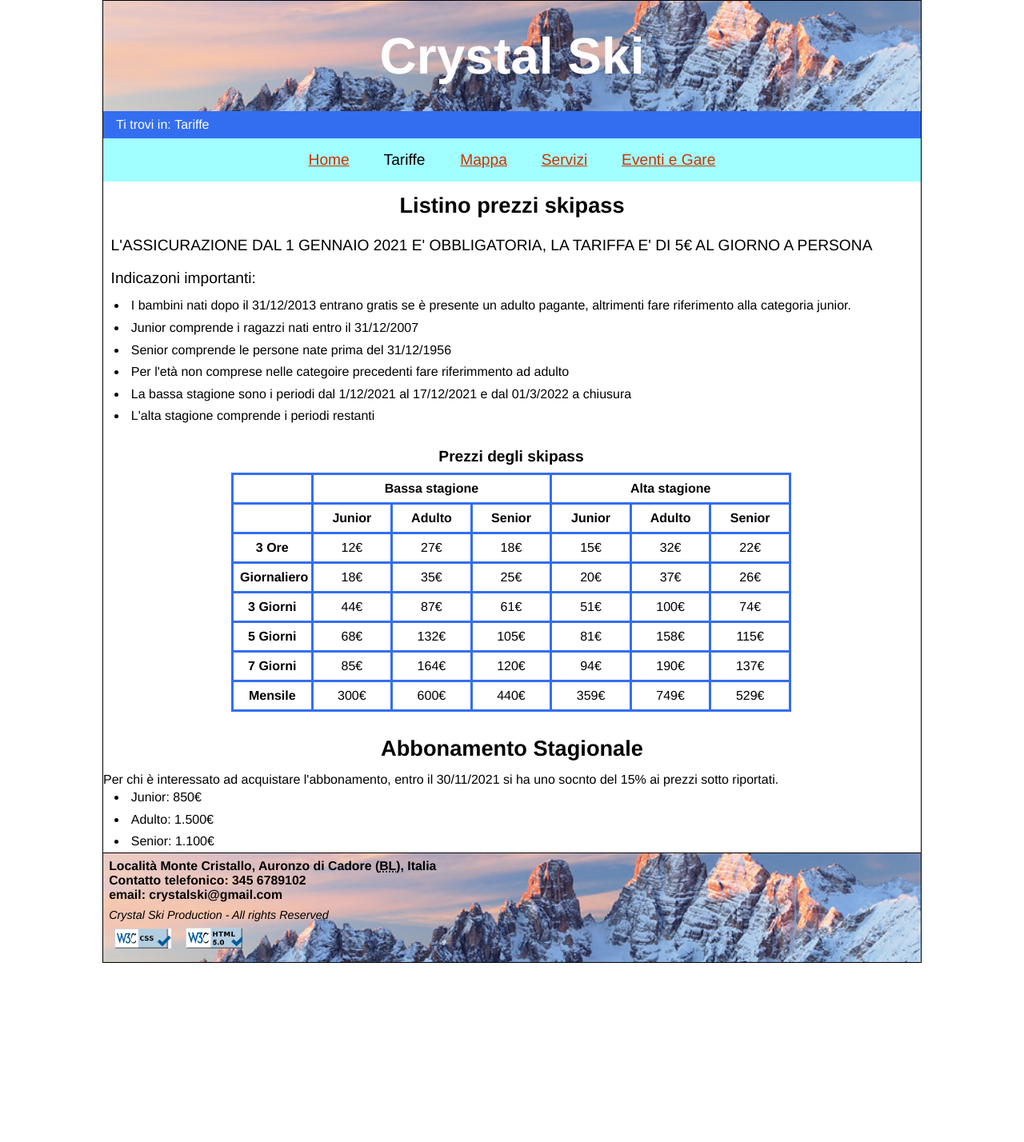
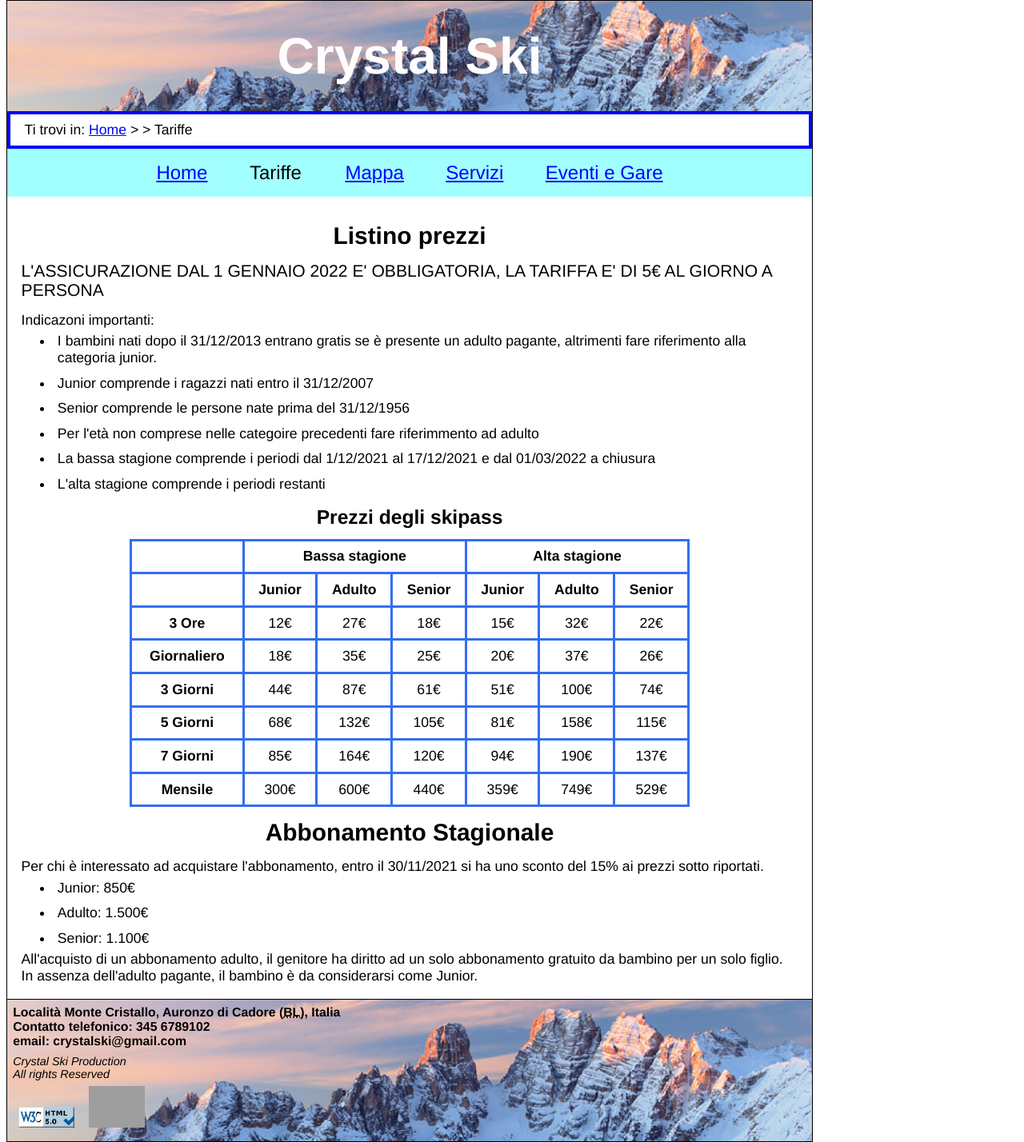
Before and after one commit to lazza89/Tech_web, a PHP site: page /tariffe.html in a window 1280 px wide. Shown: the whole page at 80% size. Before the commit the page ends 1204 px from the top, so only its background shows below. Run offline with PHP 8.4, Linux system fonts and the light colour scheme; grey boxes are pictures that could not be loaded.

Commit message:
aggiornamento
irene

```diff
--- a/Tariffe.html
+++ b/Tariffe.html
@@ -3,8 +3,8 @@
 
 <head>
 	<meta charset="utf-8" />
-	<title>Crystal Ski - Home</title>
-	<meta name="keywords" content="Crystal Ski, Sci, monte Cristallo" />
+	<title>Crystal Ski - Tariffe</title>
+	<meta name="keywords" content="Crystal Ski, Tariffe, Prezzo" />
 	<meta name="description" content="homePage" />
 	<meta name="author" content="Crystal Ski" />
 	<link rel="stylesheet" href="style.css" />
@@ -16,11 +16,12 @@
 	</header>
 
 	<nav id="breadcrumb">
-		<p>Ti trovi in: <span lang="en">Tariffe</span>
+		<p>Ti trovi in: <a href="Home.html" lang="en">Home</a> &gt; &gt; Tariffe</p>
 	</nav>
+
 	<nav id="menu">
 		<ul>
-			<li lang="en"> <a href="Home.html">Home</a></li>
+			<li> <a href="Home.html" lang="en">Home</a></li>
 			<li> Tariffe </li>
 			<li><a href="mappa.html">Mappa</a></li>
 			<li><a href="servizi.html">Servizi</a></li>
@@ -28,43 +29,38 @@
 		</ul>
 	</nav>
 
-    <body>
+    <nav class="content">
         <div id="skipass">
-            <h2> Listino prezzi skipass </h2>
-            <p> L'ASSICURAZIONE DAL 1 GENNAIO 2021 E' OBBLIGATORIA, LA TARIFFA E' DI 5€ AL GIORNO A PERSONA</p>
-
-            <p> Indicazoni importanti: </p>
+            <h2>Listino prezzi</h2>
+            <p id="assicurazione">L'ASSICURAZIONE DAL 1 GENNAIO 2022 E' OBBLIGATORIA, LA TARIFFA E' DI 5€ AL GIORNO A PERSONA</p>
+            <p>Indicazoni importanti:</p>
             <ul>
-                <li> I bambini nati dopo il 31/12/2013 entrano gratis se è presente un adulto pagante, altrimenti fare riferimento alla categoria junior. </li>
-                <li> Junior comprende i ragazzi nati entro il 31/12/2007</li>
-                <li> Senior comprende le persone nate prima del 31/12/1956</li>
-                <li> Per l'età non comprese nelle categoire precedenti fare riferimmento ad adulto</li>
-                <li> La bassa stagione sono i periodi dal 1/12/2021 al 17/12/2021 e dal 01/3/2022 a chiusura </li>
-                <li> L'alta stagione comprende i periodi restanti </li>
+                <li>I bambini nati dopo il 31/12/2013 entrano gratis se è presente un adulto pagante, altrimenti fare riferimento alla categoria <span lang="en">junior.</span></li>
+                <li><span lang="en">Junior</span> comprende i ragazzi nati entro il 31/12/2007</li>
+                <li><span lang="en">Senior</span> comprende le persone nate prima del 31/12/1956</li>
+                <li>Per l'età non comprese nelle categoire precedenti fare riferimmento ad adulto</li>
+                <li>La bassa stagione comprende i periodi dal 1/12/2021 al 17/12/2021 e dal 01/03/2022 a chiusura</li>
+                <li>L'alta stagione comprende i periodi restanti</li>
             </ul>
-
         </div>
 
-
-
-        <table ttitle="In dettaglio i prezzi degli skipass da 3 ore, giornalieri, 3-5-7 giorni e mensile in base alla categoria di appartenenza Junior, Adulto e Senior">
-            <caption> Prezzi degli skipass </caption>
+        <table title="In dettaglio i prezzi degli skipass da 3 ore, giornalieri, 3-5-7 giorni e mensile in base alla categoria di appartenenza Junior, Adulto e Senior">
+            <caption> Prezzi degli <span lang="en">skipass</span></caption>
             <thead>
                 <tr>
-                    <th> </th>
-                    <th scope="col" colspan="3"> Bassa stagione </th>
-                    <th scope="col" colspan="3"> Alta stagione </th>
+                    <th></th>
+                    <th scope="col" colspan="3">Bassa stagione</th>
+                    <th scope="col" colspan="3">Alta stagione</th>
                 </tr>
                 <tr>
                     <th> </th>
-                    <th scope="col"> Junior </th>
+                    <th scope="col" lang="en">Junior</th>
                     <th scope="col">Adulto</th>
-                    <th scope="col">Senior</th>
-                    <th scope="col"> Junior </th>
+                    <th scope="col" lang="en">Senior</th>
+                    <th scope="col" lang="en">Junior</th>
                     <th scope="col">Adulto</th>
-                    <th scope="col">Senior</th>
+                    <th scope="col" lang="en">Senior</th>
                 </tr>
-
             </thead>
 
             <tbody>
@@ -128,29 +124,33 @@
                     <td> 529€ </td>
                 </tr>
             </tbody>
-
         </table>
 
         <div id="abbonamenti">
-            <h2> Abbonamento Stagionale </h2>
-            <p> Per chi è interessato ad acquistare l'abbonamento, entro il 30/11/2021 si ha uno socnto del 15% ai prezzi sotto riportati.</p>
+            <h2>Abbonamento Stagionale </h2>
+            <p>Per chi è interessato ad acquistare l'abbonamento, entro il 30/11/2021 si ha uno sconto del 15% ai prezzi sotto riportati.</p>
             <ul>
-                <li> Junior: 850€ </li>
-                <li> Adulto: 1.500€ </li>
-                <li> Senior: 1.100€ </li>
+                <li><span lang="en">Junior:</span> 850€</li>
+                <li>Adulto: 1.500€</li>
+                <li><span lang="en">Senior:</span> 1.100€</li>
             </ul>
+            <p>All'acquisto di un abbonamento adulto, il genitore ha diritto ad un solo abbonamento gratuito da bambino per un solo figlio.</p>
+            <p>In assenza dell'adulto pagante, il bambino è da considerarsi come <span lang="en">Junior.</span></p>
         </div>
+    </nav>
 
 
-    	<footer>
-            <div class="address">
+    <footer>
+        <nav class="address">
             <p>Località Monte Cristallo, Auronzo di Cadore (<abbr title="Belluno">BL</abbr>), Italia</p>
             <p>Contatto telefonico: 345 6789102</p>
             <p lang="en">email: crystalski@gmail.com</p>
-            </div>
+        </nav>
+        <p class="author" lang="en">Crystal Ski Production</p>
+        <p class="author" lang="en">All rights Reserved</p>
+        <img class="imgValidCode" src="images/0_html5.png" alt="html valido"/>
+        <img class="imgValidCode" src="images/0_css1.png" alt="css valido"/>
+    </footer>
+</body>
 
-            <p class="author" lang="en">Crystal Ski Production - All rights Reserved</p>
-            <img class="imgValidCode" src="images/0_css.png" alt="css valido"/>
-            <img class="imgValidCode" src="images/0_html5.png" alt="html valido"/>
-        </footer>
-    </body>
+</html>
--- a/style.css
+++ b/style.css
@@ -1,4 +1,4 @@
-*{ /*con asterisco si intende a tutto*/
+*{
 	padding: 0;
 	margin: 0;
 }
@@ -6,26 +6,22 @@
 html, body{
 	font-size: 100%;
 	font-family: "Helvetica", linear, sans-serif;
-	margin: auto;
+	margin: 0;
 	max-width: 1024px;
 }
 
 body{
-	border: 1px solid #000; /*colore nero abbreviato*/
+	border: 1px solid #000;
+	margin: 0.0em 0.5em 0.0em 0.5em ;
 }
 
 header{
-	/*padding: 0.5em 1em 0.5em 1em;*/
-	/*background-color: #00ffff;/*testo nero rapporto 16.67:1  #00FFFF; acqua-nero rapporto 16.75:1*/
-	/*background-image: url('images/0_logo.jpg');
-	background-position: left;
-	background-size: 15%;
-	background-repeat: no-repeat;*/
 	background-image: url('images/sfondo.jpg');
 	background-position: center;
 	background-size: 100%;
 	background-repeat: no-repeat;
 }
+
 header h1{
 	padding: 0.5em;
 	font-size: 4em;
@@ -34,15 +30,22 @@ header h1{
 }
 
 #breadcrumb{
-	background-color: #336ef0;
-	color: #fff;
-	font-size: 1em;
+	font-size: 1.1em;
 	padding: 0.5em 0.5em 0.5em 1em;
+	border: 4.5px solid #0000ff;
+}
+
+#breadcrumb a:link{
+	color: #0000ff; /* con fff rapporto 8.59:1*/
+}
+
+#breadcrumb a:visited{
+	color: #800080; /* con fff rapporto 9.42:1*/
 }
 
 #menu{
 	background-color: #a2ffff;
-	color: #000;
+	color: #000; /*con a2ffff rapporto 18.28:1*/
 	text-align: center;
 	padding: 1em;
 }
@@ -50,34 +53,21 @@ header h1{
 #menu li{
 	display: inline;
 	padding: 1em;
-	font-size: 1.2em;
+	font-size: 1.5em;
 }
 
-#menu a{
-	color: #cc3300;
+#menu a:link{
+	color: #0000ff; /*con a2ffff rapporto 7.48: 1*/
 }
 
 #menu a:visited{
-	color: #000;
+	color: #800080 /*con a2ffff rapporto 8.20:1*/
 }
 
-/*
-#novita {
-	background-color: #fff;
-}
-#novita h2{
-	color: #e60000;
-}
 
-#novita li{
-	list-style-type: none;
-	padding: 0.5em;
-	font-size: 1.2em;
-}*/
-
-
+/* HOME */
 #offerte h2, #news h2{
-	color: #e60000;
+	color: #e60000; /*con fff rapporto 4.81:1*/
 }
 
 #offerte li, #news li{
@@ -89,89 +79,93 @@ header h1{
 #offerte{
 	float: left;
 	width: 45%;
-	border:  2px solid  #336ef0;
+	border:  2px solid  #336ef0; /*con fff rapporto 4.54:1*/
 	padding: 1em;
 	margin-top: 1em;
-	height: 12em;
-	margin-left:0.5em ;
+	min-height: 12em;
+	margin-left:0.5em;
 }
-
-
 
 #news{
 	float: right;
 	width: 45%;
-	border:  2px solid  #336ef0 ;
+	border:  2px solid  #336ef0; /*con fff rapporto 4.54:1*/
 	padding: 1em;
 	margin-top:1em;
-	margin-right:0.5em ;
-	height: 12em;
+	margin-right:0.5em;
+	min-height: 12em;
+	text-align: center;
 }
 
-#content1 .imgHome{
-	/*padding: 0.5em;
-	width: 45%;
-	padding-left: 25%;
-	padding-top: 2em;*/
 
+/* GENERAL CONTENT */
+.content{
+	clear: both;
+	font-size: 1.1em;
+	margin: 0.5em;
+	padding: 0.5em;
+
+}
+
+.content h2{
+	clear: both;
+	text-align: center;
+	font-size: 1.7em;
+	padding-top: 0.5em;
+	padding-bottom: 0.5em;
+}
+
+.content a:link{
+	color: #0000ff; /* con fff rapporto 8.59:1*/
+}
+
+.content a: visited{
+	color: #800080; /* con fff rapporto 9.42:1*/
+}
+
+/* HOME content */
+#presentazione p, #curiosita p{
+	padding: 0.5em;
+}
+
+#presentazione .imgHome{
 	float: right;
 	padding: 1em;
 	width: 40%;
+	vertical-align: middle;
 }
 
-
-
-#content1 {
-	clear:both;
-	padding: 1em;
-	margin: 1em 0.5em 1em 0.5em;
+#strada dt{
+	font-size: 1.3em;
+	padding: 0.2em 1em 0.0em 1em;
+	list-style-type: square;
+	color: #008800 /* con fff rapporto 4.64:1*/
 }
 
-#content1 p, #content3 p, #skipass p{
-	padding: 0.5em;
+#strada dd{
+	font-size: 1em;
+	padding-left: 2.5em;
+	padding-bottom: 1em;
+}
+
+#curiosita #imgCristallo{
+	float: left;
+	width: 45%;
+	margin: 1em;
+}
+
+#curiosita > #primo{
+	margin-top: 1.5em;
+}
+
+/* TARIFFE */
+#assicurazione{
+	padding-bottom: 0.7em;
 	font-size: 1.2em;
 }
 
-#content2 h2, #content3 h2{
-	text-align: center;
-	font-size: 1.7em;
-	margin-bottom: 0em;
-	padding-bottom: 0em;
-	padding-top: 1em;
-}
-
-#content2 dt{
-	font-size: 1.3em;
-	padding: 1em 1em 0.2em 1em;
-	list-style-type: square;
-	color:  #336ef0;
-}
-
-#content2 dd{
-	font-size: 1.1em;
-	padding-left: 2.5em;
-}
-
-#content3 p{
-	margin-top: 1em;
-}
-
-#content3 #imgCristallo{
-	float: left;
-	width: 45%;
-	margin: 2em;
-}
-
-/* SKIPASS */
-#skipass h2, #abbonamenti h2{
-	text-align: center;
-	font-size: 1.7em;
-	margin: auto;
-	padding: 0.5em;
-}
-
 #abbonamenti ul, #skipass ul{
-	margin-left:30px;
+	margin-left:40px;
 	list-style-position: left;
 	list-style-type: disc;
 }
@@ -180,40 +174,31 @@ header h1{
 	padding: 0.3em;
 }
 
-table {
+table{
 	border: 3px solid #336ef0;
-	table-layout: fixed;
+	table-layout: auto;
 	width: 700px;
-	margin: 1em 10em 1em 10em;
+	/*margin: 1em 10em 1em 10em;*/
+	margin: auto;
 	text-align: center;
-	padding: 0.5em;
+	padding: 0.5em 0.0em 1em 0.0em;
 	border-spacing: 20px;
 	border-collapse:collapse;
 }
 
-table caption {
+table caption{
 	font-weight: bold;
-	font-size: 1.2em;
+	font-size: 1.4em;
 	padding:0.5em;
 }
 
+th,td{
+	border: medium solid #336ef0; /* con fff rapporto 4.54:1*/
+	padding: 0.5em;
+}
 
 
-th,td {
-	border: medium solid #336ef0;
-	padding: 0.5em;
-
-}
-/*
-tr:nth-child(odd){
-	background:#777
-}
-
-tr:nth-child(even){
-	background:#AAA
-}
-*/
-
+/* FOOTER */
 footer{
 	clear: both;
 	border-top: 1px solid #000;
@@ -234,7 +219,6 @@ footer .address{
 
 footer .author{
 	font-style: italic;
-	color: #000;
 }
 
 footer .imgValidCode{
```
Also changed, not shown: Home.html (+16 -14 lines).
